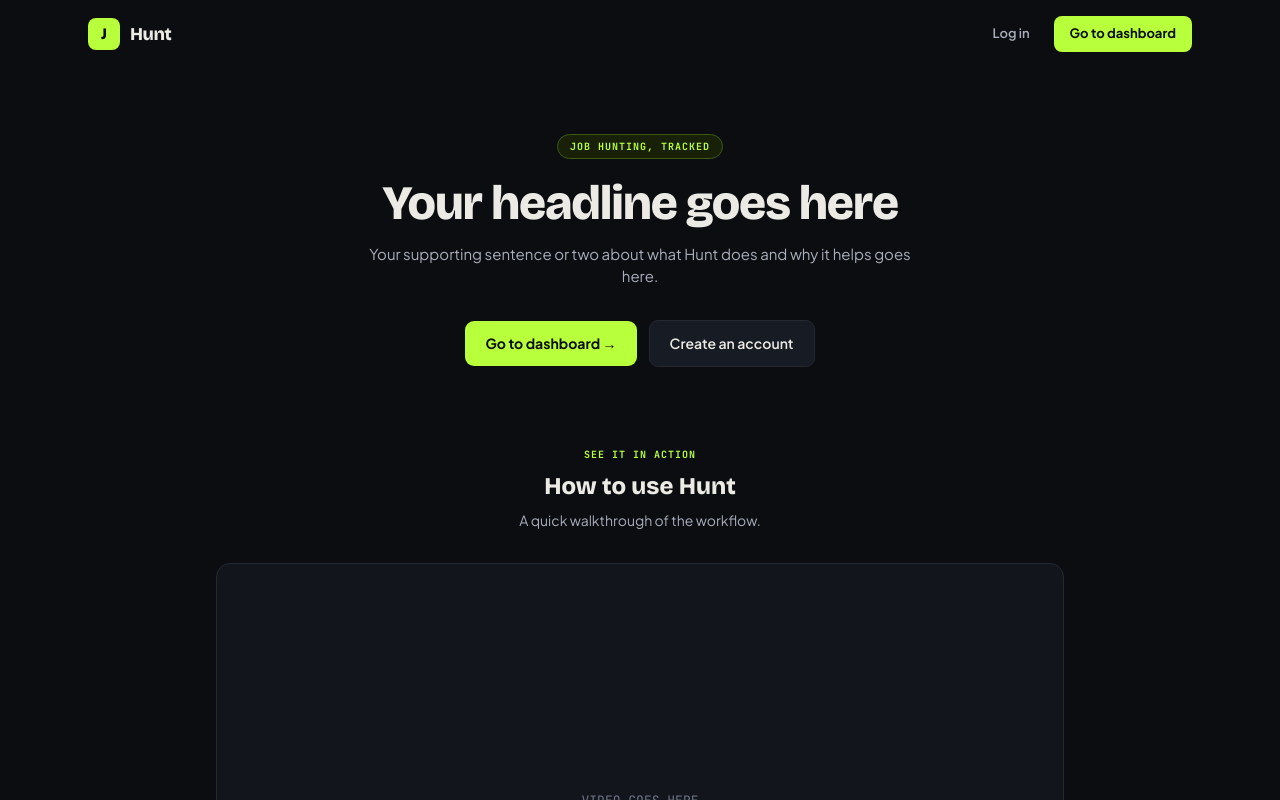
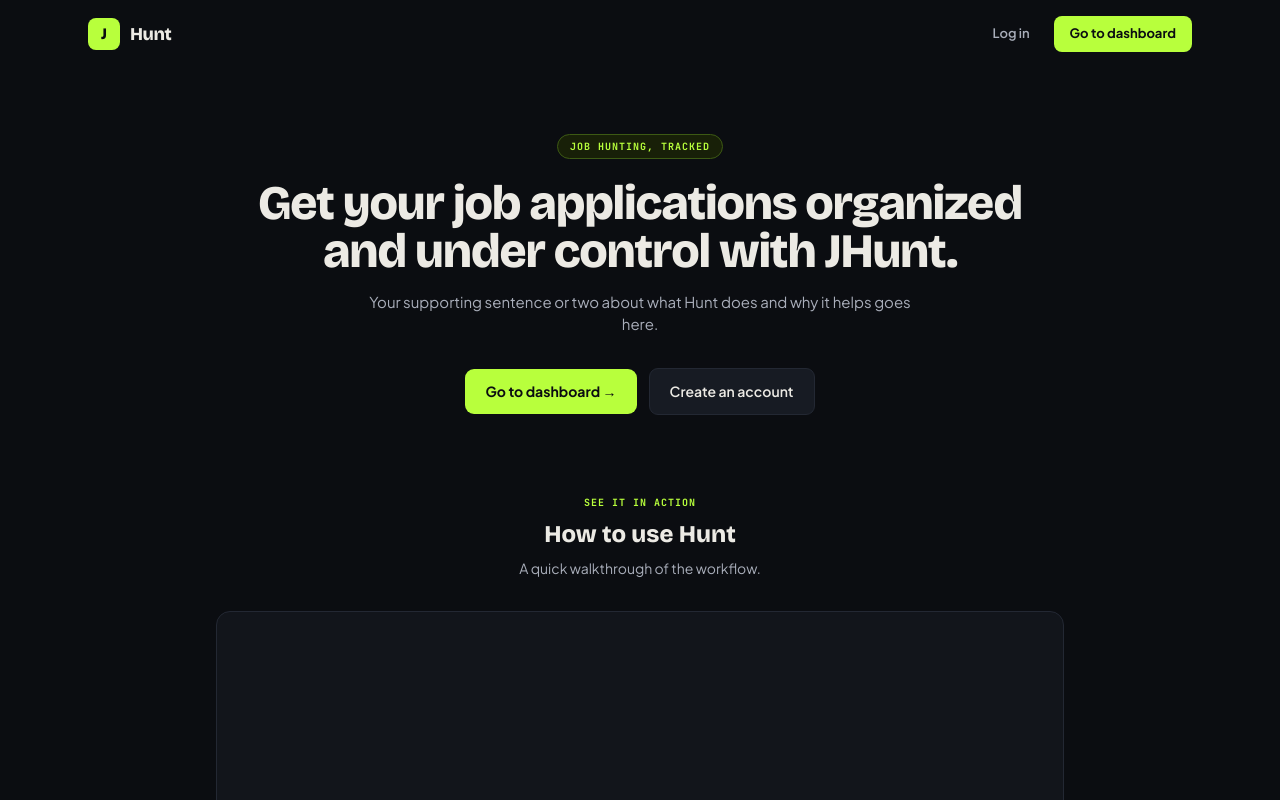
Before and after one commit to AkshayJosephJimmy/jobtracker, a Next.js app: page / in a window 1280 px wide. Shown: the top 800 px of the page. Built offline with nearby package versions, Linux system fonts and the light colour scheme.

Commit message:
made a title for homepage

```diff
--- a/app/components/kanban/KanbanBoard.tsx
+++ b/app/components/kanban/KanbanBoard.tsx
@@ -79,8 +79,8 @@ function KanbanBoard() {
         style={{ backgroundColor: "transparent" }}
         >
         <KanbanColumn title="APPLIED" />
+        <KanbanColumn title="SCREENING" />
         <KanbanColumn title="INTERVIEW" />
-        <KanbanColumn title="SCREENING" />
         <KanbanColumn title="REJECTED" />
 
       </div>
--- a/app/page.tsx
+++ b/app/page.tsx
@@ -73,7 +73,7 @@ export default function Home() {
           className="text-4xl sm:text-5xl font-extrabold tracking-tight max-w-3xl mx-auto"
           style={{ fontFamily: F.head }}
         >
-          Your headline goes here
+          Get your job applications organized and under control with JHunt.
         </h1>
 
         {/* TODO: Replace with your own subheading / pitch */}
```
